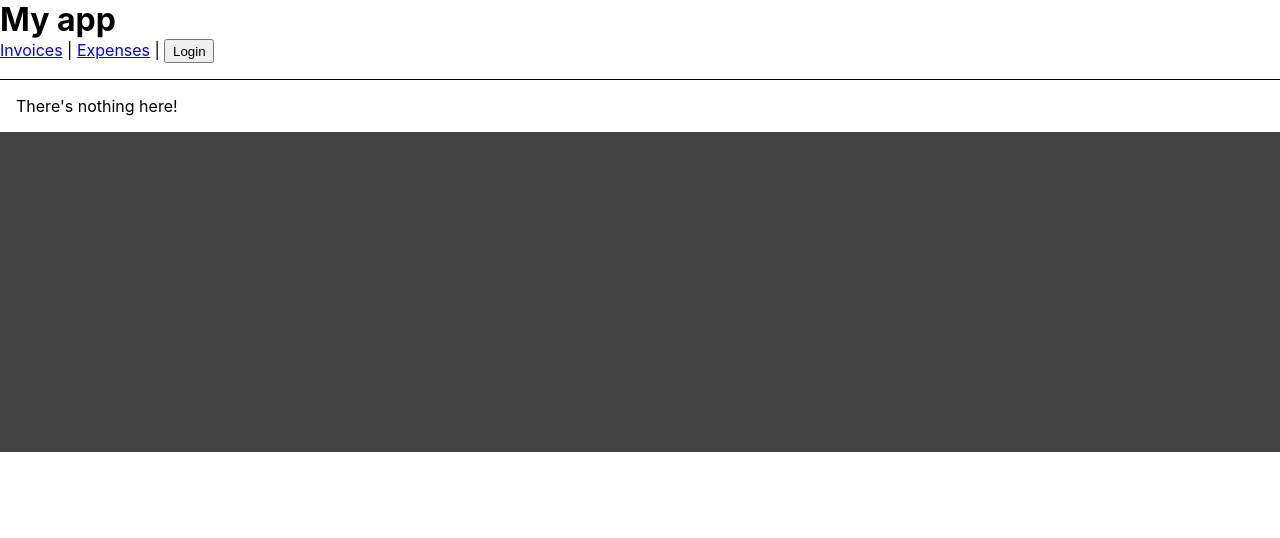
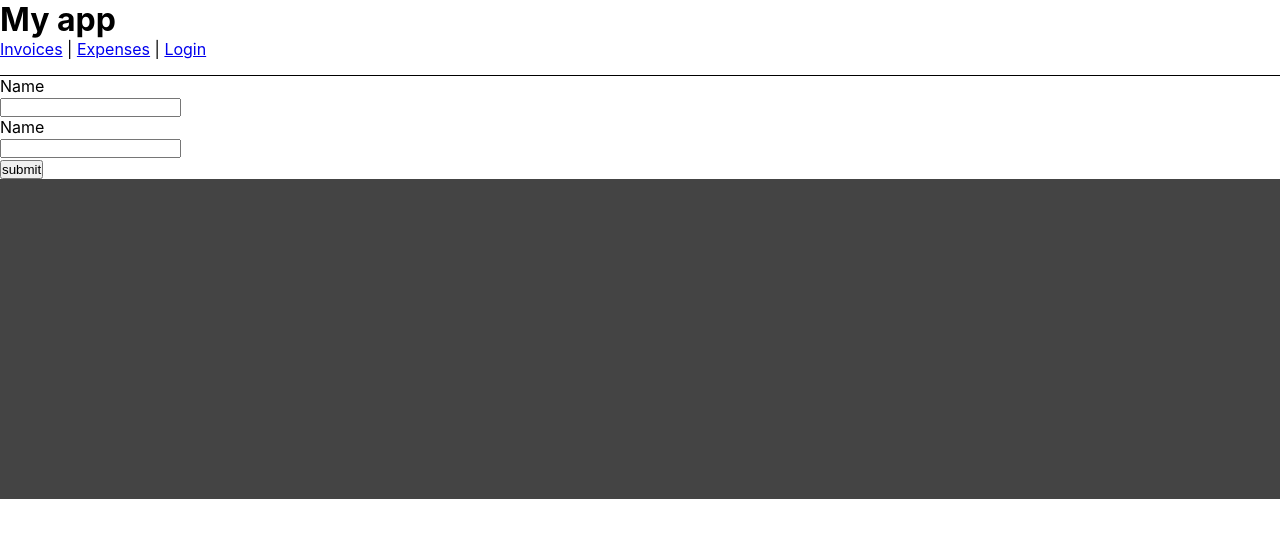
Before and after one commit to yanmoenaing118/vite-react, a React (Vite) app: page /login in a window 1280 px wide. Shown: the top 538 px of the page. Built offline with nearby package versions, Linux system fonts and the light colour scheme.

Commit message:
protected route

```diff
--- a/src/App.jsx
+++ b/src/App.jsx
@@ -24,14 +24,7 @@ export default function App() {
             </button>
           </>
         ) : (
-          <button
-            onClick={() =>
-              handleLogin({ name: "Yan Moe Naing", password: "1bdeaf" })
-            }
-            style={{ padding: ".2em .5em" }}
-          >
-            Login
-          </button>
+          <Link to="/login">Login</Link>
         )}
       </nav>
       <Outlet />
--- /dev/null
+++ b/src/RequireAuth.jsx
@@ -0,0 +1,12 @@
+import useAuth  from "./lib/useAuth";
+import { useLocation, Navigate } from "react-router-dom";
+export default function RequireAuth({ children }) {
+  const { user } = useAuth();
+  let location = useLocation();
+
+  if (!user) {
+    return <Navigate to="/login" state={{ from: location }} replace />;
+  }
+
+  return children;
+}
--- a/src/lib/useAuth.js
+++ b/src/lib/useAuth.js
@@ -9,7 +9,7 @@ export default function useAuth() {
         dispatch,
     } = store;
 
-    function handleLogin(body) {
+    function handleLogin(body, callback) {
         /**
          * post to Login endpoints => POST /login
          */
@@ -17,6 +17,9 @@ export default function useAuth() {
         dispatch({ type: "LOGIN", payload: body });
         if (typeof window != undefined) {
             localStorage.setItem("user", JSON.stringify(body));
+        }
+        if (typeof callback === "function") {
+            callback();
         }
     }
     function handleLogout() {
--- a/src/main.jsx
+++ b/src/main.jsx
@@ -7,6 +7,8 @@ import Expenses from "./routes/expenses";
 import Invoices from "./routes/invoices";
 import Invoice from "./routes/invoice";
 import Profile from "./routes/profile";
+import Login from "./routes/login";
+import RequireAuth from "./RequireAuth";
 import StoreProvider from "./store";
 
 ReactDOM.render(
@@ -15,6 +17,7 @@ ReactDOM.render(
       <BrowserRouter>
         <Routes>
           <Route path="/" element={<App />}>
+            <Route path="login" element={<Login />} />
             <Route path="expenses" element={<Expenses />} />
             <Route path="invoices" element={<Invoices />}>
               <Route
@@ -27,7 +30,14 @@ ReactDOM.render(
               />
               <Route path=":invoiceId" element={<Invoice />} />
             </Route>
-            <Route path="profile" element={<Profile />} />
+            <Route
+              path="profile"
+              element={
+                <RequireAuth>
+                  <Profile />
+                </RequireAuth>
+              }
+            />
             <Route
               path="*"
               element={
--- /dev/null
+++ b/src/routes/login.jsx
@@ -0,0 +1,48 @@
+import useAuth from "./../lib/useAuth";
+import { useState } from "react";
+import { useNavigate, useLocation } from "react-router-dom";
+export default function LoginPage() {
+  const { handleLogin: login } = useAuth();
+  const [formData, setFormData] = useState({ name: "", password: "" });
+
+  let navigate = useNavigate();
+  let location = useLocation();
+
+  let from = location.state?.from?.pathname || "/";
+
+  const handleSubmit = (e) => {
+    e.preventDefault();
+    login(formData, () => {
+      navigate(from, { replace: true });
+    });
+  };
+
+  function handleChange(key) {
+    return (e) => {
+      setFormData({ ...formData, [key]: e.target.value });
+    };
+  }
+
+  return (
+    <main>
+      <form onSubmit={handleSubmit}>
+        <div>
+          <label>
+            <p>Name</p>
+            <input type="text" onChange={handleChange("name")} />
+          </label>
+        </div>
+
+        <div>
+          <label>
+            <p>Name</p>
+            <input type="text" onChange={handleChange("password")} />
+          </label>
+        </div>
+        <div>
+          <button type="submit">submit</button>
+        </div>
+      </form>
+    </main>
+  );
+}
```
